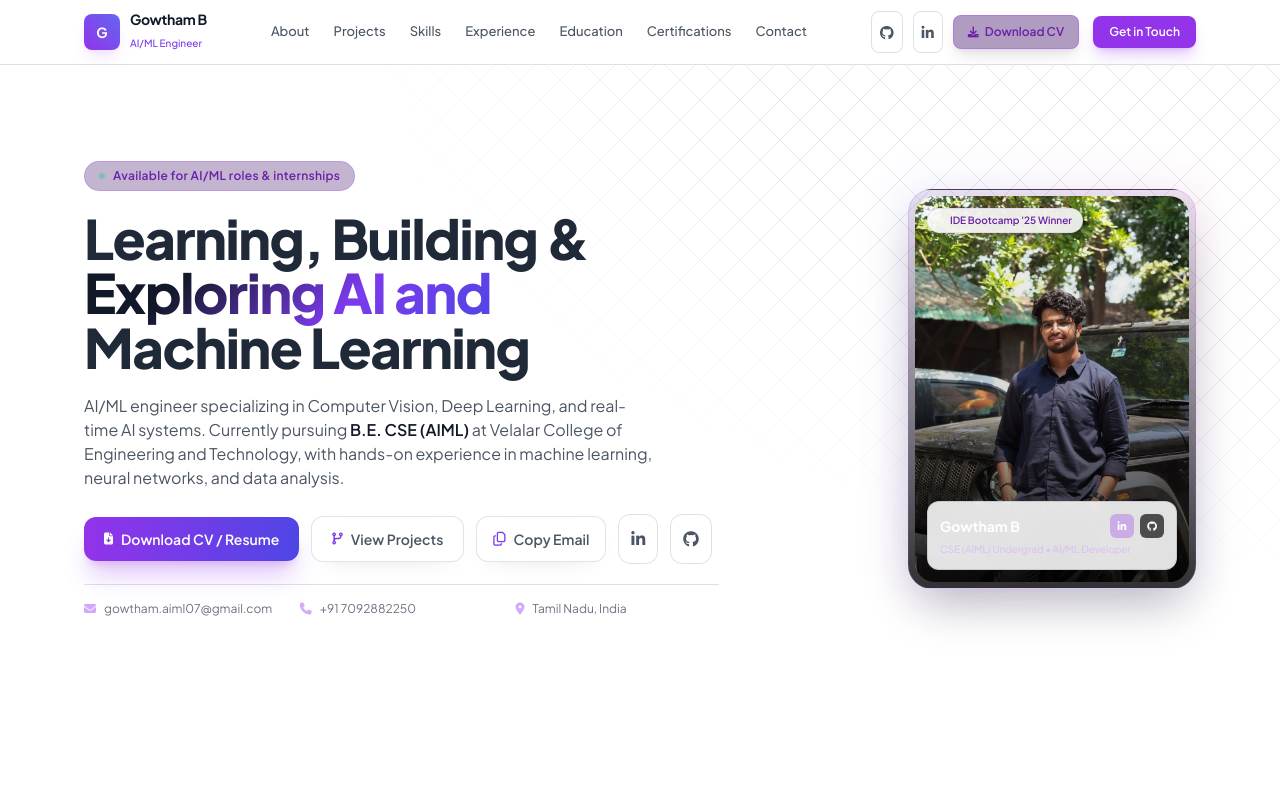
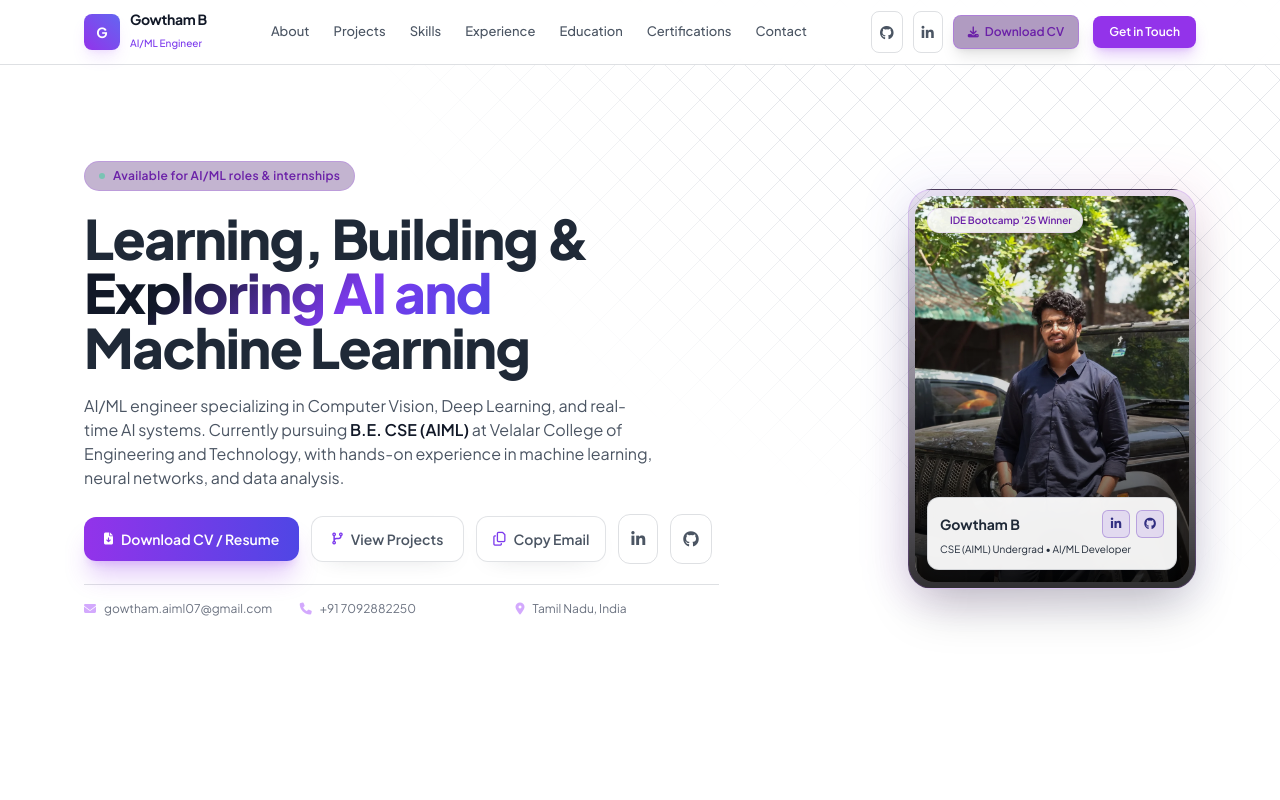
Before and after one commit to gowthamaiml07/gowtham-live-portfolio, a website: page index.html in a window 1280 px wide. Shown: the top 800 px of the page. Drawn offline with nearby package versions, Linux system fonts and the light colour scheme.

Commit message:
Improve profile card contrast

```diff
--- a/index.html
+++ b/index.html
@@ -303,6 +303,24 @@
     body.theme-light #hero .group .text-white {
       color: #ffffff !important;
     }
+    body.theme-light .profile-caption {
+      background: rgba(255, 255, 255, 0.94);
+      border-color: rgba(107, 114, 128, 0.3);
+      box-shadow: 0 6px 18px rgba(15, 23, 42, 0.16);
+    }
+    body.theme-light #hero .profile-caption .profile-name,
+    body.theme-light #hero .profile-caption .profile-role {
+      color: #1f2937 !important;
+    }
+    body.theme-light .profile-social-link {
+      background-color: rgba(124, 58, 237, 0.12);
+      border: 1px solid rgba(91, 33, 182, 0.3);
+      color: #312e81 !important;
+    }
+    body.theme-light .profile-social-link:hover {
+      background-color: #6d28d9;
+      color: #ffffff !important;
+    }
     body.theme-light #projectModal > div:last-child,
     body.theme-light #projectModal > div:last-child > div:first-child {
       color: #f9fafb;
@@ -472,15 +490,15 @@
                   </div>
 
                   <!-- Bottom Info -->
-                  <div class="absolute bottom-3 left-3 right-3 p-3 rounded-xl bg-black/60 backdrop-blur-md border border-white/5 text-left space-y-1">
+                  <div class="profile-caption absolute bottom-3 left-3 right-3 p-3 rounded-xl bg-black/60 backdrop-blur-md border border-white/5 text-left space-y-1">
                     <div class="flex items-center justify-between">
-                      <h2 class="text-sm font-bold text-white">Gowtham B</h2>
+                      <h2 class="profile-name text-sm font-bold text-white">Gowtham B</h2>
                       <div class="flex gap-1.5">
-                        <a href="https://linkedin.com/in/gowtham-b-4bb5b8290" target="_blank" rel="noopener noreferrer" class="w-6 h-6 rounded-md bg-purple-600/30 hover:bg-purple-600 flex items-center justify-center text-white text-[10px] transition-colors" aria-label="LinkedIn"><i class="fa-brands fa-linkedin-in"></i></a>
-                        <a href="https://github.com/gowthamaiml07" target="_blank" rel="noopener noreferrer" class="w-6 h-6 rounded-md bg-zinc-800/80 hover:bg-zinc-700 flex items-center justify-center text-white text-[10px] transition-colors" aria-label="GitHub"><i class="fa-brands fa-github"></i></a>
+                        <a href="https://linkedin.com/in/gowtham-b-4bb5b8290" target="_blank" rel="noopener noreferrer" class="profile-social-link w-7 h-7 rounded-md flex items-center justify-center text-xs transition-colors" aria-label="LinkedIn"><i class="fa-brands fa-linkedin-in"></i></a>
+                        <a href="https://github.com/gowthamaiml07" target="_blank" rel="noopener noreferrer" class="profile-social-link w-7 h-7 rounded-md flex items-center justify-center text-xs transition-colors" aria-label="GitHub"><i class="fa-brands fa-github"></i></a>
                       </div>
                     </div>
-                    <p class="text-[10px] text-purple-300/80">CSE (AIML) Undergrad &bull; AI/ML Developer</p>
+                    <p class="profile-role text-[10px]">CSE (AIML) Undergrad &bull; AI/ML Developer</p>
                   </div>
                 </div>
               </div>
```
